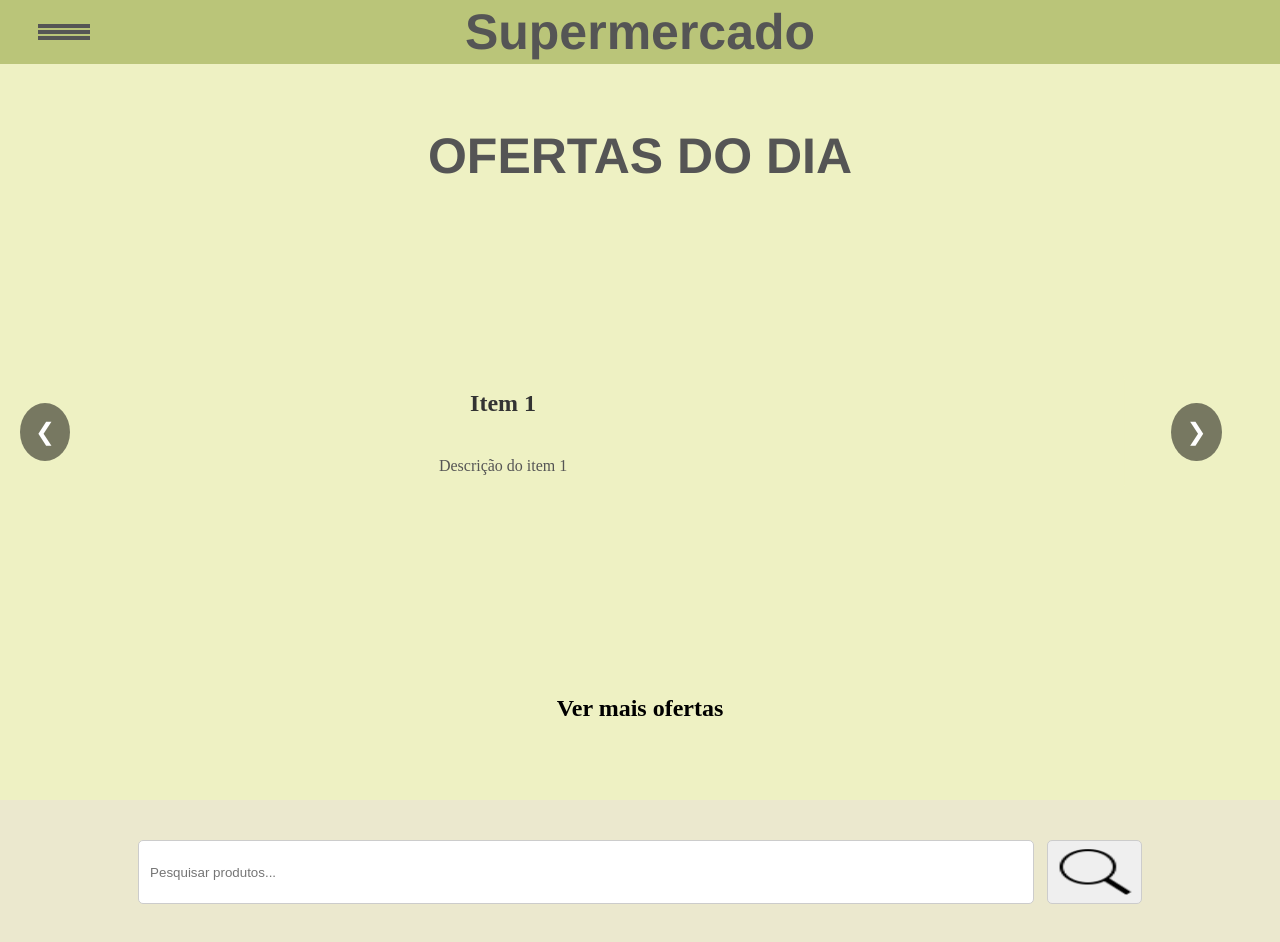
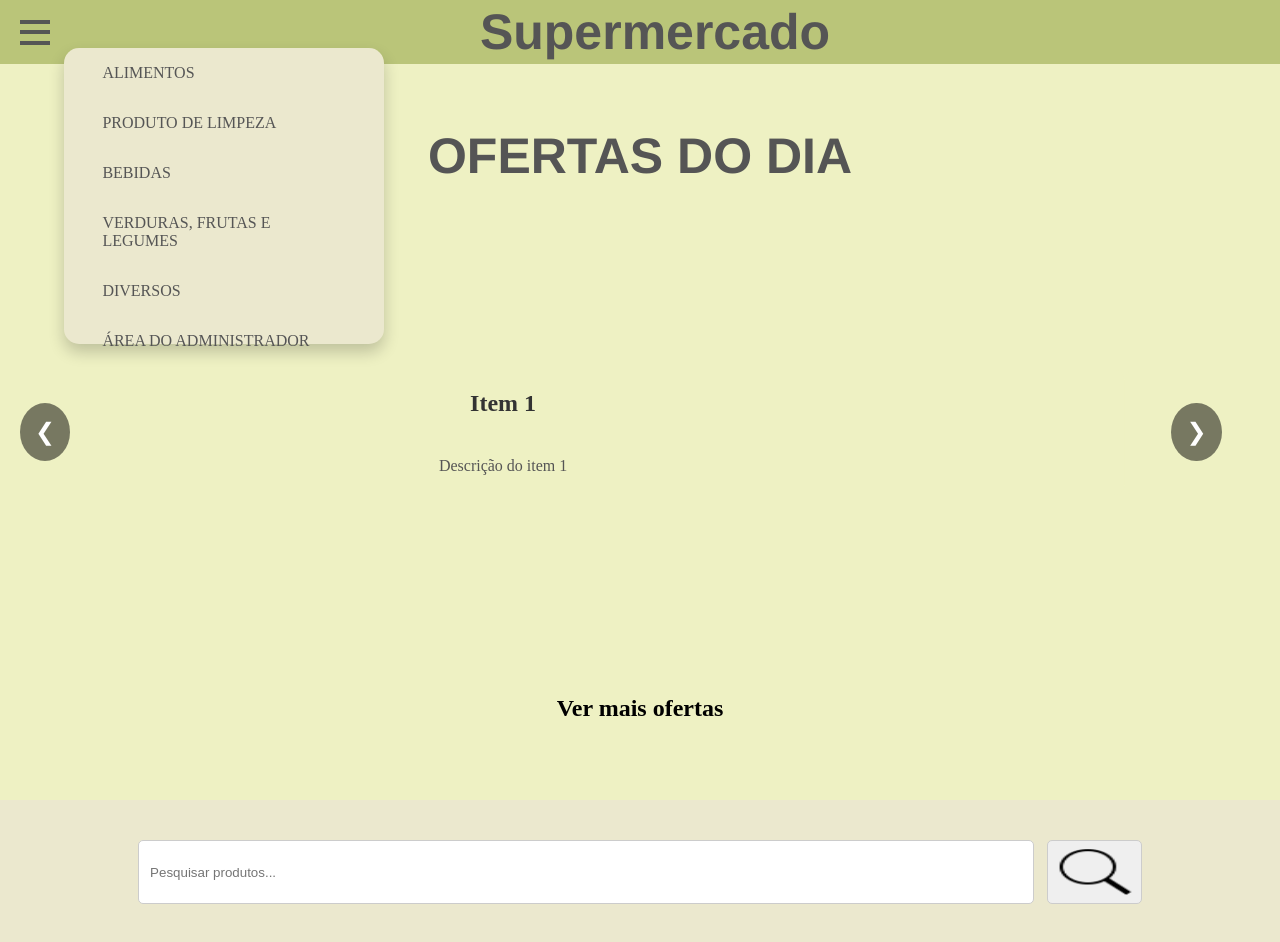
Before and after one commit to JVsilveira/supermarket, a plain HTML site: page index.html in a window 1280 px wide. Shown: the top 942 px of the page. Drawn offline with Linux system fonts and the light colour scheme.

Commit message:
finalização da parte de design da página. Falta somente ajustar @media

```diff
--- a/index.css
+++ b/index.css
@@ -6,9 +6,8 @@
 h1 {
   font-size: 50px;
   color: #555;
-  font-family:'Franklin Gothic Medium', 'Arial Narrow', Arial, sans-serif
+  font-family: "Franklin Gothic Medium", "Arial Narrow", Arial, sans-serif;
 }
-
 
 .start {
   display: flex;
@@ -27,28 +26,24 @@ h1 {
 }
 
 .hamburger-menu {
-   cursor: pointer;
-  position: absolute;
-  top: 3vh;
-  left: 3vw;
-  width: 4vw;
-  height: 2vh;
+  cursor: pointer;
+  width: 30px;
+  height: 25px;
   display: flex;
   flex-direction: column;
   justify-content: space-between;
-  transition: all 0.3s ease;
-
+  align-items: center;
 }
 
 .hamburger-menu div {
-   width: 100%;
+  width: 100%;
   height: 4px;
   background-color: #555;
   transition: all 0.3s ease;
 }
 
 .hamburger-menu.active .bar1 {
-   transform: translateY(10px) rotate(55deg);
+  transform: rotate(-45deg) translate(-10px, 10px);
 }
 
 .hamburger-menu.active .bar2 {
@@ -56,38 +51,40 @@ h1 {
 }
 
 .hamburger-menu.active .bar3 {
-  transform: translateY(-4px) rotate(-55deg);
+  transform: rotate(45deg) translate(-5px, -5px);
 }
 
-.hamburger-menu .bar1,
-.hamburger-menu .bar2,
-.hamburger-menu .bar3 {
-  transition: all 0.3s ease;
-}
 .dropdown-menu {
-   display: none;
+  display: flex;
+  flex: 1;
+  flex-direction: column;
   position: absolute;
-  height: 60vh;
-  width: 50vw;
+  height: 37vh;
+  width: 25vw;
   top: 6vh;
-  left: 8vw;
+  left: 5vw;
   background-color: #ebe8ce;
-  box-shadow: 0px 8px 16px 0px rgba(0,0,0,0.2);
+  box-shadow: 0px 8px 16px 0px rgba(0, 0, 0, 0.2);
   z-index: 1;
   border-radius: 15px;
 }
 
+.itens {
+  display: flex;
+  flex: 2;
+  flex-direction: column;
+}
+
 .dropdown-menu a {
-  color: black;
-  padding: 12px 16px;
+  color: #555;
+  padding: 2vh 3vw;
   text-decoration: none;
-  display: block;
+  border-radius: 15px;
 }
 
 .dropdown-menu a:hover {
-  background-color: #bbbbbb;
+  background-color: #a5966d;
 }
-
 
 .promo-day {
   display: flex;
--- a/index.html
+++ b/index.html
@@ -13,9 +13,14 @@
           <div class="bar3"></div>
         </div>
         <div class="dropdown-menu" id="dropdownMenu">
-          <a href="#item1">Produto 1</a>
-          <a href="#item2">Produto 2</a>
-          <a href="#item3">Produto 3</a>
+          <div class="itens">
+            <a href="#item1">ALIMENTOS</a>
+            <a href="#item2">PRODUTO DE LIMPEZA</a>
+            <a href="#item3">BEBIDAS</a>
+            <a href="#item4">VERDURAS, FRUTAS E LEGUMES</a>
+            <a href="#item5">DIVERSOS</a>
+            <a href="#item6">ÁREA DO ADMINISTRADOR</a>
+          </div>
         </div>
         <div class="title">
           <h1>Supermercado</h1>
@@ -56,7 +61,6 @@
     </div>
 
     <div class="mid">
-
       <div class="search">
         <form action="#" method="get" class="alignButton">
           <input
```
Also changed, not shown: index.js (+6 -6 lines).
